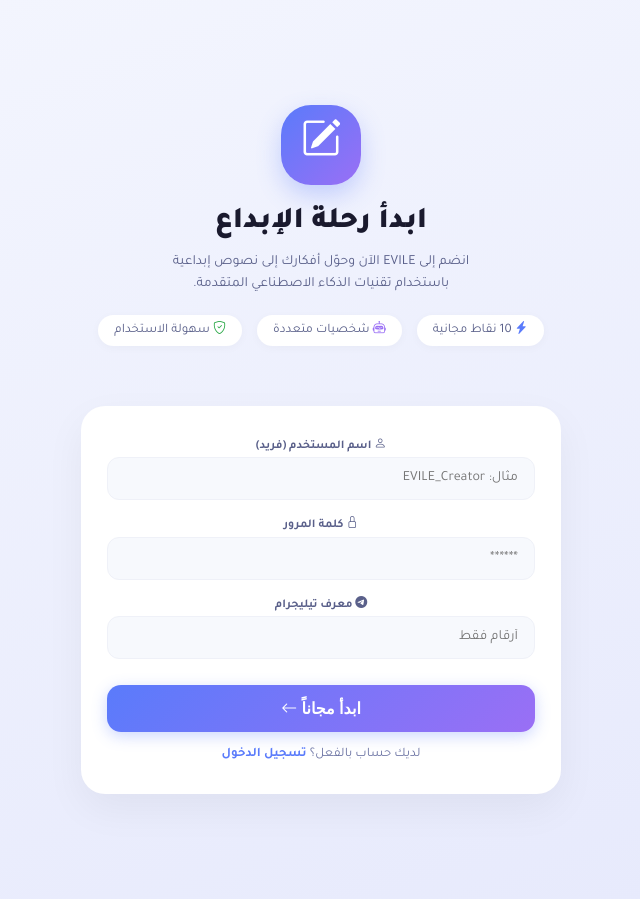
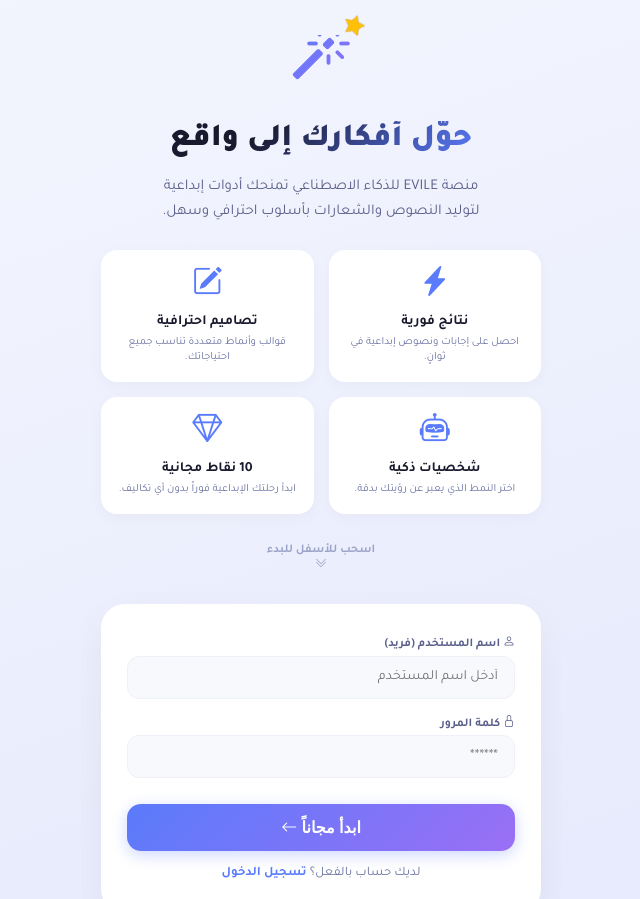
Before and after one commit to eviiile/eVile_anlyz, a Flask app: page /sign in a window 1280 px wide. Shown: the whole page, without its empty margins (319-959 px from the left). Run offline with Flask 3, Linux system fonts and the light colour scheme; some libraries are stand-ins or nearby versions.

Commit message:
Update sign.html

```diff
--- a/templates/sign.html
+++ b/templates/sign.html
@@ -15,28 +15,94 @@
             display: flex;
             align-items: center;
             justify-content: center;
-            padding: 20px;
         }
         .sign-wrapper {
-            width: 100%; max-width: 480px; text-align: center;
-            display: flex; flex-direction: column; align-items: center;
+            width: 100%; max-width: 480px;
+            height: 100vh; height: 100dvh;
+            overflow-y: auto;
+            display: flex; flex-direction: column;
+            padding: 20px 20px 30px 20px;
+            scroll-behavior: smooth;
         }
-        .sign-header { margin-bottom: 30px; }
-        .sign-icon {
-            width: 80px; height: 80px; border-radius: 30px;
+
+        /* القسم العلوي المتحرك */
+        .sign-hero {
+            flex: 1;
+            min-height: 65vh; /* يشغل معظم الشاشة */
+            display: flex; flex-direction: column;
+            justify-content: center; align-items: center;
+            text-align: center;
+            padding-bottom: 40px;
+        }
+        .hero-animated-icon {
+            position: relative; margin-bottom: 20px;
+        }
+        .hero-animated-icon i {
+            font-size: 60px;
             background: linear-gradient(135deg, #5a7bfb 0%, #9a6ff5 100%);
-            display: flex; align-items: center; justify-content: center;
-            margin: 0 auto 20px; box-shadow: 0 10px 25px rgba(90, 123, 251, 0.3);
+            -webkit-background-clip: text;
+            background-clip: text;
+            color: transparent;
+            animation: float 3s ease-in-out infinite;
         }
-        .sign-icon i { font-size: 40px; color: #fff; }
-        .sign-title { font-size: 30px; font-weight: 800; color: #1a1a2e; margin-bottom: 10px; }
-        .sign-subtitle { font-size: 14px; color: #5a608a; line-height: 1.6; margin-bottom: 5px; }
-        .sign-features {
-            display: flex; justify-content: center; gap: 15px; flex-wrap: wrap;
-            margin: 20px 0 30px; font-size: 13px; color: #5a608a;
+        .hero-animated-icon .sparkle {
+            position: absolute; top: -10px; right: -15px;
+            font-size: 20px; color: #ffc107;
+            animation: spin 4s linear infinite;
         }
-        .sign-features span { background: #fff; padding: 6px 16px; border-radius: 30px; box-shadow: 0 2px 10px rgba(0,0,0,0.03); }
+        @keyframes float {
+            0%, 100% { transform: translateY(0px); }
+            50% { transform: translateY(-12px); }
+        }
+        @keyframes spin {
+            from { transform: rotate(0deg); }
+            to { transform: rotate(360deg); }
+        }
 
+        .hero-title {
+            font-size: 32px; font-weight: 800;
+            background: linear-gradient(135deg, #1a1a2e 30%, #5a7bfb 100%);
+            -webkit-background-clip: text; background-clip: text; color: transparent;
+            margin-bottom: 15px;
+        }
+        .hero-subtitle { font-size: 15px; color: #5a608a; line-height: 1.7; max-width: 320px; margin: 0 auto; }
+
+        .hero-features-grid {
+            display: grid; grid-template-columns: 1fr 1fr; gap: 15px; margin-top: 25px;
+        }
+        .hero-feature {
+            background: #ffffff; padding: 15px 10px; border-radius: 16px;
+            box-shadow: 0 4px 15px rgba(0,0,0,0.03); border: 1px solid rgba(255,255,255,0.6);
+            transition: transform 0.3s;
+            animation: fadeInUp 0.8s ease-out forwards;
+            opacity: 0;
+        }
+        .hero-feature:nth-child(1) { animation-delay: 0.1s; }
+        .hero-feature:nth-child(2) { animation-delay: 0.3s; }
+        .hero-feature:nth-child(3) { animation-delay: 0.5s; }
+        .hero-feature:nth-child(4) { animation-delay: 0.7s; }
+
+        .hero-feature i { display: block; font-size: 30px; margin-bottom: 8px; color: #5a7bfb; }
+        .hero-feature h3 { font-size: 14px; font-weight: 700; color: #1a1a2e; margin-bottom: 4px; }
+        .hero-feature p { font-size: 11px; color: #6b73a3; line-height: 1.4; }
+
+        @keyframes fadeInUp {
+            from { opacity: 0; transform: translateY(20px); }
+            to { opacity: 1; transform: translateY(0); }
+        }
+
+        .scroll-down-indicator {
+            margin-top: 20px; display: flex; flex-direction: column; align-items: center;
+            color: #9da4c9; font-size: 12px; font-weight: 600;
+            animation: bounce-down 2s infinite;
+        }
+        @keyframes bounce-down {
+            0%, 100% { transform: translateY(0); }
+            50% { transform: translateY(10px); }
+        }
+
+        /* القسم السفلي (نموذج التسجيل) */
+        .sign-form-section { width: 100%; padding-bottom: 20px; }
         .sign-card {
             background: #ffffff; border-radius: 24px;
             padding: 30px 25px; width: 100%;
@@ -63,35 +129,62 @@
 
         @media (max-width: 500px) {
             .sign-card { padding: 20px; }
+            .hero-title { font-size: 26px; }
+            .hero-features-grid { grid-template-columns: 1fr 1fr; gap: 10px; }
         }
     </style>
 </head>
 <body>
     <div class="sign-wrapper">
-        <div class="sign-header">
-            <div class="sign-icon"><i class="bi bi-pencil-square"></i></div>
-            <h1 class="sign-title">ابدأ رحلة الإبداع</h1>
-            <p class="sign-subtitle">انضم إلى EVILE الآن وحوّل أفكارك إلى نصوص إبداعية<br>باستخدام تقنيات الذكاء الاصطناعي المتقدمة.</p>
-            <div class="sign-features">
-                <span><i class="bi bi-lightning-charge-fill" style="color:#5a7bfb;"></i> 10 نقاط مجانية</span>
-                <span><i class="bi bi-robot" style="color:#9a6ff5;"></i> شخصيات متعددة</span>
-                <span><i class="bi bi-shield-check" style="color:#28a745;"></i> سهولة الاستخدام</span>
+        <!-- القسم العلوي المتحرك -->
+        <div class="sign-hero">
+            <div class="hero-animated-icon">
+                <i class="bi bi-magic"></i>
+                <i class="bi bi-star-fill sparkle"></i>
+            </div>
+            <h1 class="hero-title">حوّل أفكارك إلى واقع</h1>
+            <p class="hero-subtitle">منصة EVILE للذكاء الاصطناعي تمنحك أدوات إبداعية لتوليد النصوص والشعارات بأسلوب احترافي وسهل.</p>
+
+            <div class="hero-features-grid">
+                <div class="hero-feature">
+                    <i class="bi bi-lightning-charge-fill"></i>
+                    <h3>نتائج فورية</h3>
+                    <p>احصل على إجابات ونصوص إبداعية في ثوانٍ.</p>
+                </div>
+                <div class="hero-feature">
+                    <i class="bi bi-pencil-square"></i>
+                    <h3>تصاميم احترافية</h3>
+                    <p>قوالب وأنماط متعددة تناسب جميع احتياجاتك.</p>
+                </div>
+                <div class="hero-feature">
+                    <i class="bi bi-robot"></i>
+                    <h3>شخصيات ذكية</h3>
+                    <p>اختر النمط الذي يعبر عن رؤيتك بدقة.</p>
+                </div>
+                <div class="hero-feature">
+                    <i class="bi bi-gem"></i>
+                    <h3>10 نقاط مجانية</h3>
+                    <p>ابدأ رحلتك الإبداعية فوراً بدون أي تكاليف.</p>
                 </div>
             </div>
 
+            <div class="scroll-down-indicator">
+                <span>اسحب للأسفل للبدء</span>
+                <i class="bi bi-chevron-double-down"></i>
+            </div>
+        </div>
+
+        <!-- القسم السفلي (نموذج تسجيل الدخول / الاشتراك) -->
+        <div class="sign-form-section">
             <div class="sign-card">
                 <form id="signForm" onsubmit="handleSignup(event)">
                     <div class="input-group">
                         <label><i class="bi bi-person"></i> اسم المستخدم (فريد)</label>
-                    <input type="text" id="username" placeholder="مثال: EVILE_Creator" required>
+                        <input type="text" id="username" placeholder="أدخل اسم المستخدم" required>
                     </div>
                     <div class="input-group">
                         <label><i class="bi bi-lock"></i> كلمة المرور</label>
                         <input type="password" id="password" placeholder="******" required>
-                </div>
-                <div class="input-group">
-                    <label><i class="bi bi-telegram"></i> معرف تيليجرام</label>
-                    <input type="text" id="telegramId" placeholder="أرقام فقط" required>
                     </div>
                     <button type="submit" class="btn-primary">ابدأ مجاناً <i class="bi bi-arrow-left"></i></button>
                     <div id="signError" class="sign-error"></div>
@@ -110,10 +203,6 @@
                         <label><i class="bi bi-lock"></i> كلمة المرور</label>
                         <input type="password" id="loginPassword" placeholder="******" required>
                     </div>
-                <div class="input-group">
-                    <label><i class="bi bi-telegram"></i> معرف تيليجرام (لتأكيد الهوية)</label>
-                    <input type="text" id="loginTelegramId" placeholder="أرقام فقط" required>
-                </div>
                     <button type="submit" class="btn-primary">دخول <i class="bi bi-box-arrow-in-left"></i></button>
                     <div id="loginError" class="sign-error"></div>
                     <div style="text-align:center; margin-top:15px; font-size:13px; color:#6b73a3;">
@@ -122,27 +211,22 @@
                 </form>
             </div>
         </div>
+    </div>
 
     <script>
         function handleSignup(e) {
             e.preventDefault();
             const username = document.getElementById('username').value.trim();
             const password = document.getElementById('password').value.trim();
-            const telegram_id = document.getElementById('telegramId').value.trim();
             const errorDiv = document.getElementById('signError');
             errorDiv.style.display = 'none';
 
-            if (!/^\d+$/.test(telegram_id)) {
-                errorDiv.textContent = 'معرف تيليجرام يجب أن يكون أرقاماً فقط.';
-                errorDiv.style.display = 'block'; return;
-            }
-
             const btn = e.target.querySelector('button[type="submit"]');
-            btn.disabled = true; btn.textContent = 'جاري التسجيل...';
+            btn.disabled = true; btn.innerHTML = 'جاري التسجيل...';
 
             fetch('/api/signup', {
                 method: 'POST', headers: {'Content-Type': 'application/json'},
-                body: JSON.stringify({username, password, telegram_id})
+                body: JSON.stringify({username, password})
             }).then(res => res.json()).then(data => {
                 btn.disabled = false; btn.innerHTML = 'ابدأ مجاناً <i class="bi bi-arrow-left"></i>';
                 if(data.success) {
@@ -162,21 +246,15 @@
             e.preventDefault();
             const username = document.getElementById('loginUsername').value.trim();
             const password = document.getElementById('loginPassword').value.trim();
-            const telegram_id = document.getElementById('loginTelegramId').value.trim();
             const errorDiv = document.getElementById('loginError');
             errorDiv.style.display = 'none';
-
-            if (!/^\d+$/.test(telegram_id)) {
-                errorDiv.textContent = 'معرف تيليجرام يجب أن يكون أرقاماً فقط.';
-                errorDiv.style.display = 'block'; return;
-            }
 
             const btn = e.target.querySelector('button[type="submit"]');
             btn.disabled = true; btn.innerHTML = 'جاري الدخول...';
 
             fetch('/api/login', {
                 method: 'POST', headers: {'Content-Type': 'application/json'},
-                body: JSON.stringify({username, password, telegram_id})
+                body: JSON.stringify({username, password})
             }).then(res => res.json()).then(data => {
                 btn.disabled = false; btn.innerHTML = 'دخول <i class="bi bi-box-arrow-in-left"></i>';
                 if(data.success) {
```
Lines whose indentation alone changed are shown as unchanged.
